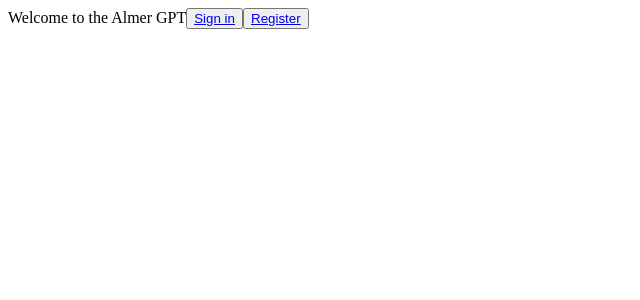
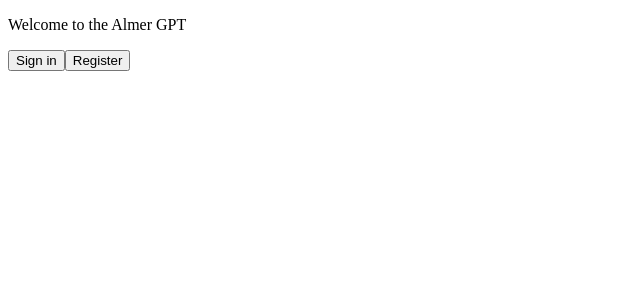
Before and after one commit to AlphaNtihinduka/almergpt, a Next.js app: page / in a window 1280 px wide. Shown: the top 300 px of the page, without its empty margins (0-640 px from the left). Built offline with nearby package versions, Linux system fonts and the light colour scheme.

Commit message:
Implement Navbar

```diff
--- a/app/(dashboard)/(routes)/dashboard/page.tsx
+++ b/app/(dashboard)/(routes)/dashboard/page.tsx
@@ -3,7 +3,7 @@
 const DashboardPage = () => {
     return(
         <div>
-            <UserButton/>
+            Welcome to Dashboard
         </div>
     )
 }
--- a/app/(landing)/page.tsx
+++ b/app/(landing)/page.tsx
@@ -6,13 +6,13 @@
 export default function LandingPage() {
   return (
     <div className="items-center justify-items-center min-h-screen p-8 pb-20 gap-16 sm:p-20 font-[family-name:var(--font-geist-sans)]">
-      Welcome to the Almer GPT
-      <Button>
-        <Link href="/sign-in">Sign in</Link>
-      </Button>
-      <Button>
-        <Link href="/sign-up">Register</Link>
-      </Button>
+      <p>Welcome to the Almer GPT</p>
+        <Link href="/sign-in">
+          <Button>Sign in</Button>
+        </Link>
+        <Link href="/sign-up">
+          <Button>Register</Button>
+        </Link>
     </div>
   );
 }
```
Also changed, not shown: app/(auth)/layout.tsx (added, +11 -0 lines), app/(dashboard)/layout.tsx (added, +21 -0 lines), components/navbar.tsx (added, +18 -0 lines).
